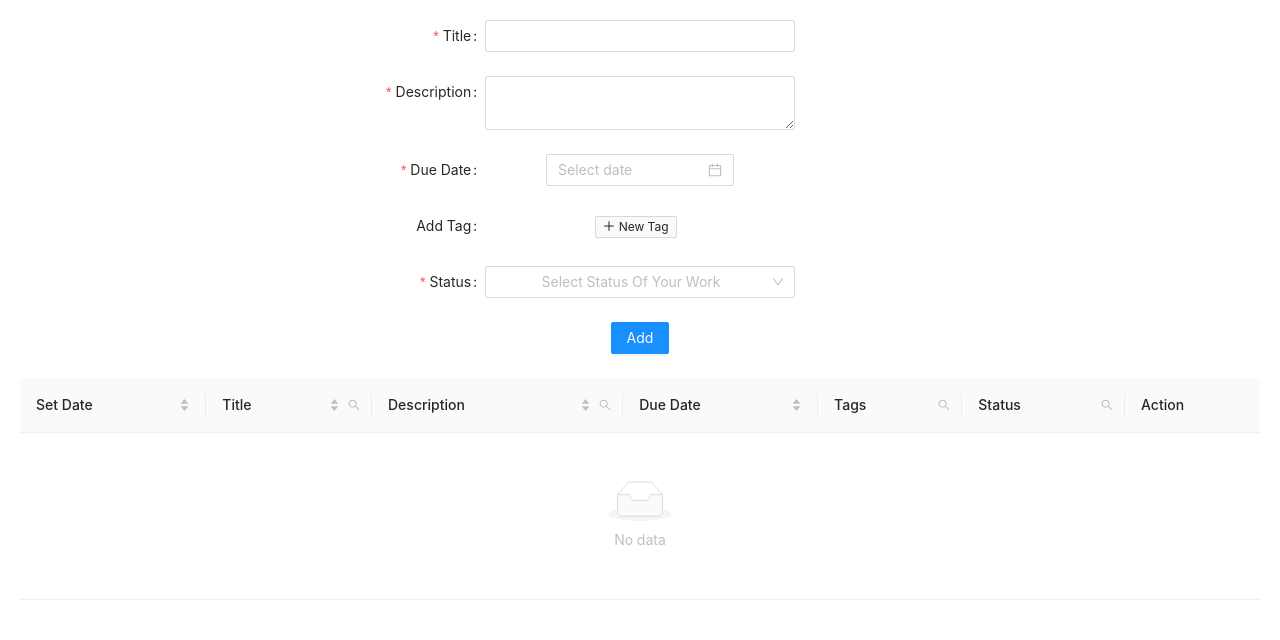
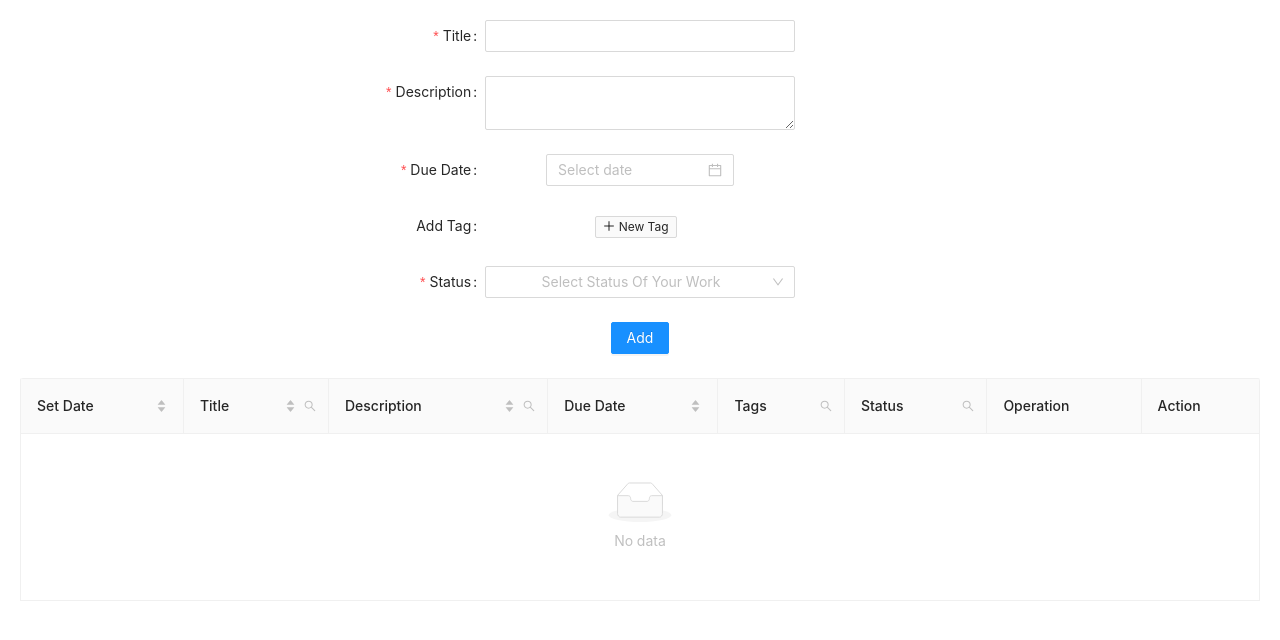
Before and after one commit to aks318/todo-list, a React (Create React App) app: page / in a window 1280 px wide. Shown: the top 640 px of the page. Built offline with nearby package versions, Linux system fonts and the light colour scheme.

Commit message:
Modify title desc status done

```diff
--- a/src/component/DisplayTable.js
+++ b/src/component/DisplayTable.js
@@ -1,10 +1,48 @@
-import React, { useState } from 'react';
+import React, { useEffect, useState } from 'react';
 import { connect } from 'react-redux';
 import 'antd/dist/antd.css';
-import { Table, Input, Button, Tag, Space } from 'antd';
+import { Table, Input, Button, Tag, Space, InputNumber, Popconfirm, Form, Typography } from 'antd';
 import Highlighter from 'react-highlight-words';
 import { SearchOutlined } from '@ant-design/icons';
 import moment from 'moment';
+
+
+const EditableCell = ({
+    editing,
+    dataIndex,
+    title,
+    inputType,
+    record,
+    index,
+    children,
+    ...restProps
+  }) => {
+    const inputNode = inputType === 'number' ? <InputNumber /> : <Input />;
+    return (
+      <td {...restProps}>
+        {editing ? (
+          <Form.Item
+            name={dataIndex}
+            style={{
+              margin: 0,
+            }}
+            rules={[
+              {
+                required: true,
+                message: `Please Input ${title}!`,
+              },
+            ]}
+          >
+            {inputNode}
+          </Form.Item>
+        ) : (
+          children
+        )}
+      </td>
+    );
+  };
+
+
 
 const DisplayTable = (props) => {
 
@@ -19,9 +57,64 @@ const DisplayTable = (props) => {
     //     searchText: '',
     //     searchedColumn: '',
     //   };
-
+    const [data , setData] = useState()
     const [searchText , setsearchText] = useState('')
     const [searchedColumn , setsearchedColumn] = useState('')
+
+    const [form] = Form.useForm();
+    const [editingKey, setEditingKey] = useState('');
+
+    useEffect(() =>{
+        console.log(props.data)
+        setData(props.data.reduce((acc , curr , index) =>{
+            acc.push({key: index ,...curr[0] ,tags : curr[1]} )
+            return acc
+        } , []))
+    } , [props.data])
+
+    const isEditing = (record) => record.key === editingKey;
+
+  const edit = (record) => {
+    form.setFieldsValue({
+        title: '',
+        description: '',
+        status: '',
+      ...record,
+    });
+    setEditingKey(record.key);
+  };
+
+  const cancel = () => {
+    setEditingKey('');
+  };
+
+  const save = async (key) => {
+    try {
+      const row = await form.validateFields();
+      const newData = [...data];
+      const index = newData.findIndex((item) => key === item.key);
+
+      if (index > -1) {
+        const item = newData[index];
+        newData.splice(index, 1, { ...item, ...row });
+        setData(newData);
+        setEditingKey('');
+        console.log(newData)
+        props.editEntry(newData)
+      } else {
+        newData.push(row);
+        setData(newData);
+        setEditingKey('');
+        console.log(newData)
+        props.editEntry(newData)
+      }
+    } catch (errInfo) {
+      console.log('Validate Failed:', errInfo);
+    }
+  };
+
+
+
 
       const getColumnSearchProps = dataIndex => ({
         filterDropdown: ({ setSelectedKeys, selectedKeys, confirm, clearFilters }) => (
@@ -107,14 +200,14 @@ const DisplayTable = (props) => {
         setsearchText('')
       };
 
-   console.log(props.data)
+   console.log(data)
     const columns = [
         {
             title: 'Set Date',
             dataIndex: 'set_date',
             key: 'set_date',
             render : text => text.format('YYYY-MM-DD'),
-            sorter: (a, b) => new Date(a.set_date) - new Date(b.set_date)
+            sorter: (a, b) => new Date(a.set_date) - new Date(b.set_date),
 
           },
         {
@@ -124,6 +217,7 @@ const DisplayTable = (props) => {
           render: text => text,
           ...getColumnSearchProps('title'),
           sorter: (a, b) =>a.title.localeCompare(b.title),
+          editable: true,
         },
         {
           title: 'Description',
@@ -132,6 +226,7 @@ const DisplayTable = (props) => {
           render: text => text,
           ...getColumnSearchProps('description'),
           sorter: (a, b) =>a.description.localeCompare(b.description),
+          editable: true,
         },
         {
           title: 'Due Date',
@@ -145,6 +240,7 @@ const DisplayTable = (props) => {
           key: 'tags',
           dataIndex: 'tags',
           ...getColumnSearchProps('tags'),
+
 
           render: tags => (
             <>
@@ -169,6 +265,34 @@ const DisplayTable = (props) => {
             key: 'status',
             render: text => text,
             ...getColumnSearchProps('status'),
+            editable: true,
+          },
+
+          {
+            title: 'Operation',
+            dataIndex: 'operation',
+            render: (_, record) => {
+              const editable = isEditing(record);
+              return editable ? (
+                <span>
+                  <a
+                    onClick={() => save(record.key)}
+                    style={{
+                      marginRight: 8,
+                    }}
+                  >
+                    Save
+                  </a>
+                  <Popconfirm title="Sure to cancel?" onConfirm={cancel}>
+                    <a>Cancel</a>
+                  </Popconfirm>
+                </span>
+              ) : (
+                <Typography.Link disabled={editingKey !== ''} onClick={() => edit(record)}>
+                  Edit
+                </Typography.Link>
+              );
+            },
           },
 
         {
@@ -182,6 +306,23 @@ const DisplayTable = (props) => {
           ),
         },
       ];
+
+      const mergedColumns = columns.map((col) => {
+        if (!col.editable) {
+          return col;
+        }
+
+        return {
+          ...col,
+          onCell: (record) => ({
+            record,
+            inputType: col.dataIndex === 'age' ? 'number' : 'text',
+            dataIndex: col.dataIndex,
+            title: col.title,
+            editing: isEditing(record),
+          }),
+        };
+      });
 
     //   const data = [
     //     {
@@ -207,14 +348,24 @@ const DisplayTable = (props) => {
     //     },
     //   ];
 
-      const data = props.data.reduce((acc , curr , index) =>{
-          acc.push({key: index ,...curr[0] ,  set_date : moment() ,tags : curr[1]} )
-          return acc
-      } , [])
+
     return (
-        <div>
-            <Table columns={columns} dataSource={data} />
-        </div>
+        <Form form={form} component={false}>
+        <Table
+          components={{
+            body: {
+              cell: EditableCell,
+            },
+          }}
+          bordered
+          dataSource={data}
+          columns={mergedColumns}
+          rowClassName="editable-row"
+          pagination={{
+            onChange: cancel,
+          }}
+        />
+      </Form>
     )
 }
 
@@ -226,6 +377,7 @@ const mapStateToProps = state =>{
 
 const mapDispatchToProps = dispatch =>{
     return{
+        editEntry : (newData) => dispatch({type : "EDIT_ENTRY" , payload : newData}),
         delEntry : (record) => dispatch({type : "DELETE_ENTRY" , payload : record})
     }
 }
--- a/src/component/ToDoFormInput.js
+++ b/src/component/ToDoFormInput.js
@@ -3,6 +3,8 @@ import 'antd/dist/antd.css';
 import { Form, Input, Button, DatePicker ,Select} from 'antd';
 import { connect } from 'react-redux';
 import TagInput from './TagInput';
+import moment from 'moment';
+
 
 const { Option } = Select;
 const layout = {
@@ -26,8 +28,9 @@ const validateMessages = {
 
 const ToDoFormInput = (props) => {
   const onFinish = (values) => {
-    console.log(values)
-    // console.log(props.tags)
+    console.log(values.user)
+    console.log(props.tags)
+    values.user.set_date = (moment())
     props.handleData([values.user , props.tags])
 
     // console.log(values.user.date.format('YYYY-MM-DD'));
--- a/src/store/reducer.js
+++ b/src/store/reducer.js
@@ -18,6 +18,13 @@ const reducer = (state = initialState , action) => {
                 data : [...state.data , action.payload]
             }
 
+        case "EDIT_ENTRY":
+            console.log(action.payload)
+            return{
+                ...state,
+                data : action.payload.map(item => [{title : item.title , description : item.description , date : item.date , set_date : item.set_date , status:item.status} , item.tags])
+            }
+
         case "DELETE_ENTRY":
             return{
                 ...state,
```
